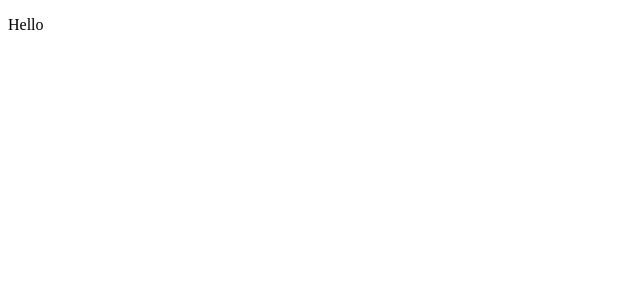
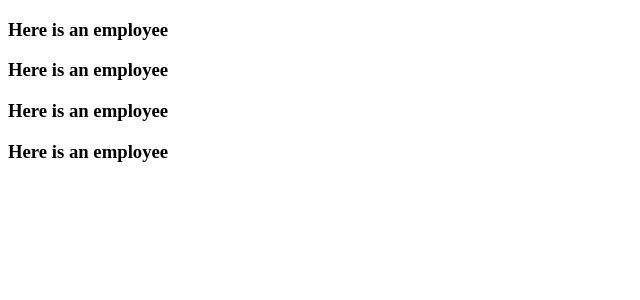
Before and after one commit to cauefelipe1/employees-manage-app, a React (Create React App) app: page / in a window 1280 px wide. Shown: the top 300 px of the page, without its empty margins (0-640 px from the left). Built offline with nearby package versions, Linux system fonts and the light colour scheme.

Commit message:
simple component and demos

```diff
--- a/src/App.js
+++ b/src/App.js
@@ -1,12 +1,23 @@
 //import logo from './logo.svg';
 import './App.css';
+import Employee from './components/Employee';
 
 function App() {
+  const showEmployees = true;
+
   return (
     <div className="App">
-      <header className="App-header">
-        <p> Hello </p>
-      </header>
+      {console.log("We are about to list employees.")}
+      {showEmployees ?
+        <>
+          <Employee />
+          <Employee />
+          <Employee />
+          <Employee />
+        </>
+        :
+        <p>You cannot see the employess</p>}
+
     </div>
   );
 }
--- /dev/null
+++ b/src/components/Employee.js
@@ -0,0 +1,5 @@
+function Employee(){
+    return <h3>Here is an employee</h3>;
+}
+
+export default Employee;
```
